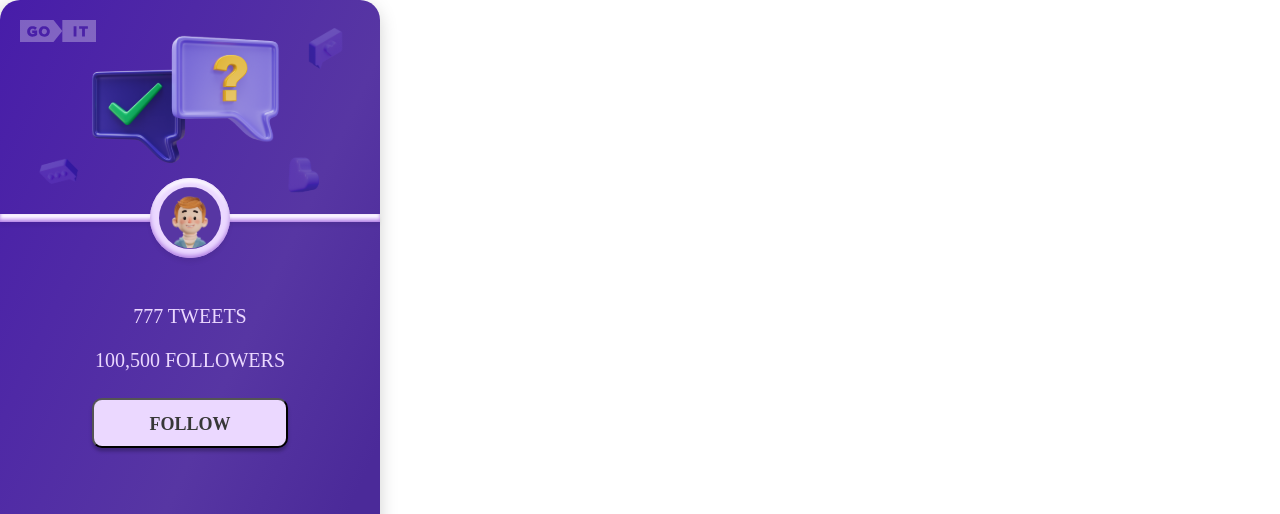
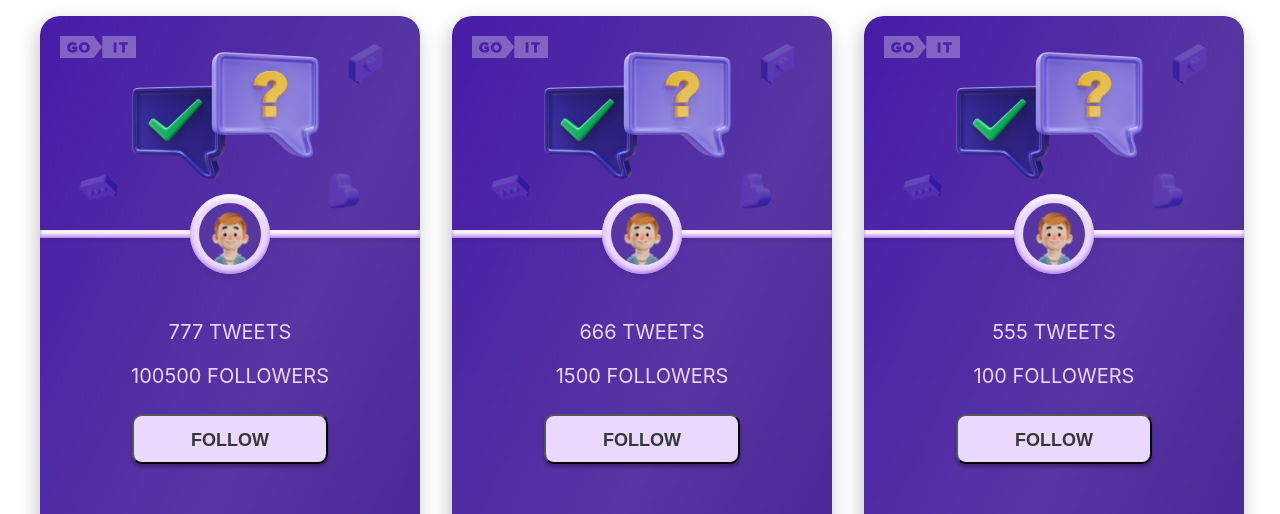
Before and after one commit to AlexeyKiselyov/tweets-cards-test, a React (Create React App) app: page / in a window 1280 px wide. Shown: the top 514 px of the page. Built offline with nearby package versions, Linux system fonts and the light colour scheme.

Commit message:
add list, fount and count logic

```diff
--- a/public/index.html
+++ b/public/index.html
@@ -25,6 +25,12 @@
       Learn how to configure a non-root public URL by running `npm run build`.
     -->
     <title>React App</title>
+    <link rel="preconnect" href="https://fonts.googleapis.com" />
+    <link rel="preconnect" href="https://fonts.gstatic.com" crossorigin />
+    <link
+      href="https://fonts.googleapis.com/css2?family=Montserrat:wght@500;600&family=Raleway:wght@700&family=Roboto:wght@400;500;700&display=swap"
+      rel="stylesheet"
+    />
   </head>
   <body>
     <noscript>You need to enable JavaScript to run this app.</noscript>
--- a/src/App.js
+++ b/src/App.js
@@ -1,10 +1,11 @@
 import "./App.css";
-import { Tweet } from "./components/tweet/tweet";
+import { TweetsList } from "./pages/TweetsPage/TweetsPage";
 
 function App() {
   return (
     <>
-      <Tweet />
+      {/* <Tweet /> */}
+      <TweetsList />
     </>
   );
 }
--- a/src/components/tweet/tweet.jsx
+++ b/src/components/tweet/tweet.jsx
@@ -5,28 +5,42 @@ import {
   DecorBlockLine,
   DecorBlockCircle,
   AvatarWrapper,
-  ImgAvatar,
   TweetsParagragh,
   FollowersParagragh,
   FollowBtn,
-} from "./tweets.styled.js";
+} from "./Tweets.styled.js";
 import logoGoit from "../../assets/goit-logo.svg";
 import chatImg from "../../assets/chat.svg";
-import avatarImg from "../../assets/avatar.svg";
+import { useState } from "react";
 
-export const Tweet = () => {
+export const Tweet = ({ data }) => {
+  const { tweets, followers, avatar } = data;
+
+  const [followersCount, setFollowersCount] = useState(followers);
+  const [follow, setFollow] = useState(false);
+
+  const onFolowBtnClick = () => {
+    if (!follow) {
+      setFollowersCount((prev) => prev + 1);
+      setFollow(true);
+    } else {
+      setFollowersCount((prev) => prev - 1);
+      setFollow(false);
+    }
+  };
+
   return (
     <Wrapper>
       <GoitLogo src={logoGoit} alt="Gi IT logo" width="76" />
       <ImgChat src={chatImg} alt="Chat and tweets image" width="308px" />
       <DecorBlockLine />
       <DecorBlockCircle />
-      <AvatarWrapper>
-        <ImgAvatar src={avatarImg} alt="Avagar image" width="62px" />
-      </AvatarWrapper>
-      <TweetsParagragh>777 tweets</TweetsParagragh>
-      <FollowersParagragh>100,500 Followers</FollowersParagragh>
-      <FollowBtn>Follow</FollowBtn>
+      <AvatarWrapper url={avatar} />
+      <TweetsParagragh>{tweets} tweets</TweetsParagragh>
+      <FollowersParagragh>{followersCount} Followers</FollowersParagragh>
+      <FollowBtn type="button" onClick={onFolowBtnClick} color={follow}>
+        Follow
+      </FollowBtn>
     </Wrapper>
   );
 };
--- a/src/components/tweet/tweets.styled.js
+++ b/src/components/tweet/tweets.styled.js
@@ -1,4 +1,5 @@
 import styled from "styled-components";
+import avatarImg from "../../assets/avatar.svg";
 
 export const Wrapper = styled.div`
   width: 380px;
@@ -52,7 +53,7 @@ export const DecorBlockCircle = styled.div`
   box-shadow: 0px 4.39163px 4.39163px rgba(0, 0, 0, 0.06),
     inset 0px -2.19582px 4.39163px #ae7be3,
     inset 0px 4.39163px 3.29372px #fbf8ff;
-  border-radius: 86px;
+  border-radius: 50%;
 `;
 
 export const AvatarWrapper = styled.div`
@@ -64,17 +65,16 @@ export const AvatarWrapper = styled.div`
 
   background-color: #5736a3;
 
-  border-radius: 86px;
+  border-radius: 50%;
+
+  background-image: url(${avatarImg});
+  object-fit: contain;
 `;
-
-export const ImgAvatar = styled.img``;
 
 export const TweetsParagragh = styled.p`
   margin-bottom: 16px;
 
   text-align: center;
-  font-family: "Montserrat";
-  font-weight: 500;
   font-size: 20px;
   line-height: 1.2;
   text-transform: uppercase;
@@ -85,8 +85,6 @@ export const FollowersParagragh = styled.p`
   margin-bottom: 26px;
 
   text-align: center;
-  font-family: "Montserrat";
-  font-weight: 500;
   font-size: 20px;
   line-height: 1.2;
   text-transform: uppercase;
@@ -103,11 +101,14 @@ export const FollowBtn = styled.button`
   width: 196px;
   height: 50px;
 
-  background: #ebd8ff;
+  /* background: #ebd8ff;
+  background: #5cd3a8; */
+  background: ${(p) => {
+    return p.color ? "#5cd3a8" : "#ebd8ff";
+  }};
   box-shadow: 0px 3.43693px 3.43693px rgba(0, 0, 0, 0.25);
   border-radius: 10px;
 
-  font-family: "Montserrat";
   font-weight: 600;
   font-size: 18px;
   line-height: 1.22;
--- /dev/null
+++ b/src/pages/TweetsPage/TweetsPage.jsx
@@ -0,0 +1,41 @@
+import { Tweet } from "../../components/Tweet/Tweet";
+import { List } from "./TweetsPage.styled.js";
+
+const users = [
+  {
+    id: 1,
+    user: "Elon Reeve Musk",
+    tweets: 777,
+    followers: 100500,
+    avatar:
+      "https://res.cloudinary.com/digml0rat/image/upload/v1682020896/tweets-cards-test/avatar_ihnk7c.png",
+  },
+  {
+    id: 2,
+    user: "Dave Ben",
+    tweets: 666,
+    followers: 1500,
+    avatar:
+      "https://res.cloudinary.com/digml0rat/image/upload/v1682020896/tweets-cards-test/avatar_ihnk7c.png",
+  },
+  {
+    id: 3,
+    user: "Bill Morgan",
+    tweets: 555,
+    followers: 100,
+    avatar:
+      "https://res.cloudinary.com/digml0rat/image/upload/v1682020896/tweets-cards-test/avatar_ihnk7c.png",
+  },
+];
+
+export const TweetsList = () => {
+  return (
+    <>
+      <List>
+        {users.map((user) => {
+          return <Tweet key={user.id} data={user} />;
+        })}
+      </List>
+    </>
+  );
+};
--- /dev/null
+++ b/src/pages/TweetsPage/TweetsPage.styled.js
@@ -0,0 +1,16 @@
+import styled from "styled-components";
+
+export const List = styled.ul`
+  position: relative;
+  display: grid;
+  grid-template-columns: repeat(auto-fill, minmax(288px, 1fr));
+  gap: 32px;
+
+  @media screen and (min-width: 768px) {
+    grid-template-columns: repeat(2, 1fr);
+  }
+
+  @media screen and (min-width: 1280px) {
+    grid-template-columns: repeat(4, 1fr);
+  }
+`;
--- a/src/utils/GlobalStyle.jsx
+++ b/src/utils/GlobalStyle.jsx
@@ -21,8 +21,9 @@ html {
 
 body {
     margin: 0;
-  font-family: 'Manrope', 'Inter', system-ui, -apple-system, 'Segoe UI', Roboto, Helvetica, Arial,
+  font-family: 'Montserrat','Manrope', 'Inter', system-ui, -apple-system, 'Segoe UI', Roboto, Helvetica, Arial,
     sans-serif, 'Apple Color Emoji', 'Segoe UI Emoji';
+    font-weight: 500;
     &::-webkit-scrollbar {
     width: 0px;
   }
```
